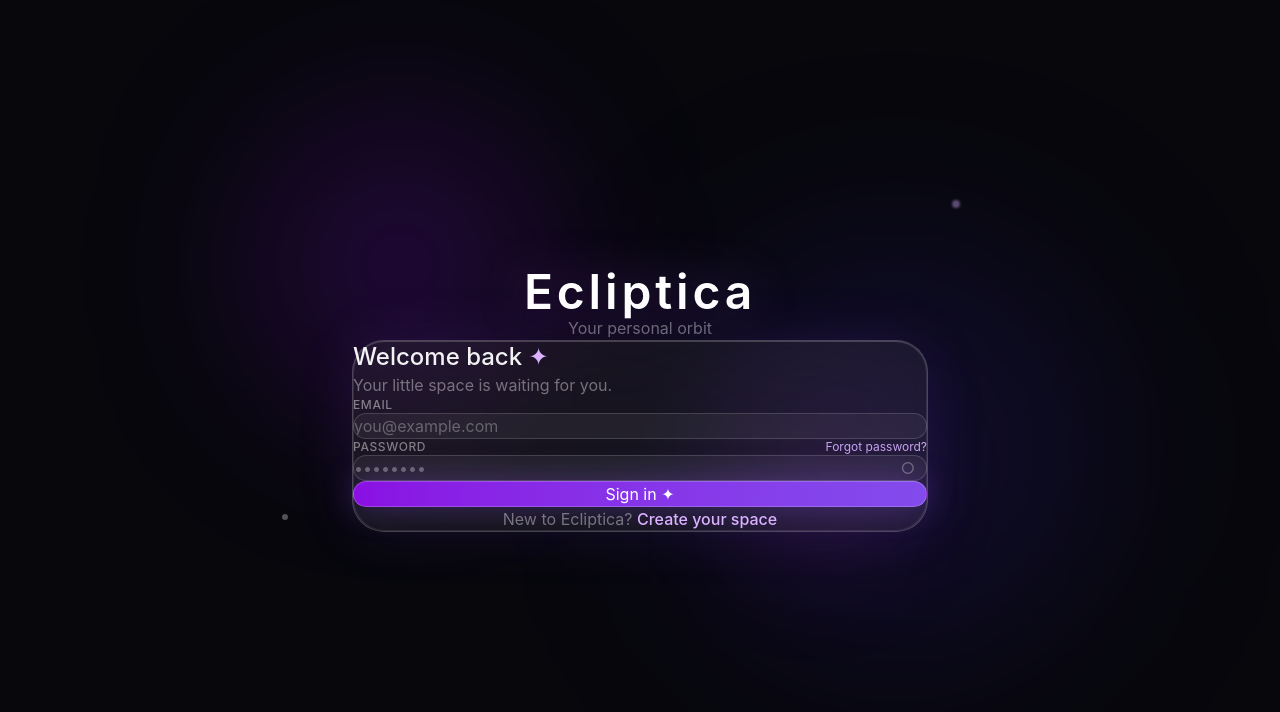
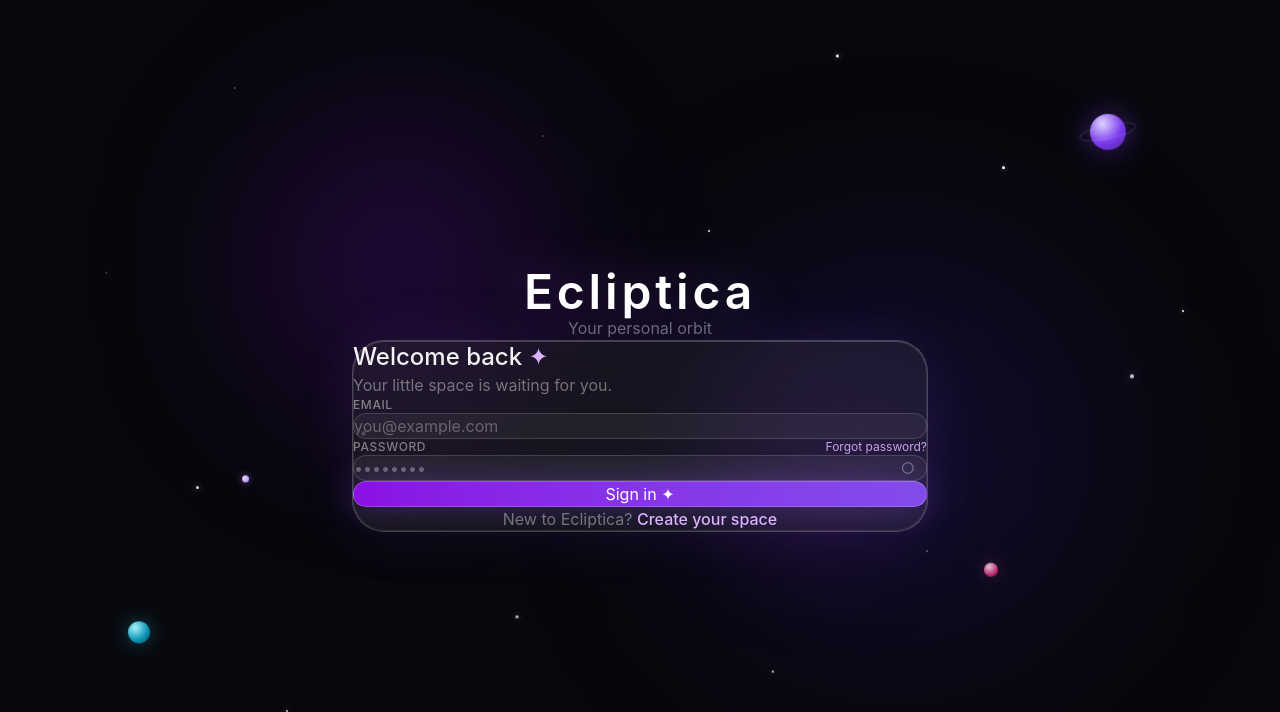
Before and after one commit to sneh777a/ecliptica, a React (Vite) app in the folder frontend/: page /login in a window 1280 px wide. Shown: the top 712 px of the page. Built offline with nearby package versions, Linux system fonts and the light colour scheme.

Commit message:
Login: use AuthCosmos stars and planets backdrop

```diff
--- a/frontend/src/pages/Login.jsx
+++ b/frontend/src/pages/Login.jsx
@@ -1,6 +1,7 @@
 import { useState } from "react";
 import { Link, useNavigate } from "react-router-dom";
 import axios from "axios";
+import AuthCosmos from "../components/AuthCosmos";
 
 const API_URL = "https://ecliptica-api.onrender.com";
 
@@ -32,13 +33,7 @@ export default function Login() {
 
   return (
     <div className="min-h-screen bg-[#07070c] flex items-center justify-center px-4 relative overflow-hidden">
-      <div className="pointer-events-none absolute inset-0">
-        <div className="absolute top-[15%] left-[20%] w-72 h-72 rounded-full bg-purple-600/20 blur-[90px]" />
-        <div className="absolute bottom-[20%] right-[15%] w-96 h-96 rounded-full bg-indigo-600/15 blur-[110px]" />
-        <div className="absolute top-[50%] right-[30%] w-40 h-40 rounded-full bg-fuchsia-500/10 blur-[60px]" />
-        <div className="absolute top-[25%] right-[25%] w-2 h-2 rounded-full bg-purple-300/40 blur-[1px]" />
-        <div className="absolute bottom-[35%] left-[22%] w-1.5 h-1.5 rounded-full bg-white/30" />
-      </div>
+      <AuthCosmos />
 
       <div className="w-full max-w-xl relative z-10">
         <div className="text-center mb-10 sm:mb-12">
```
